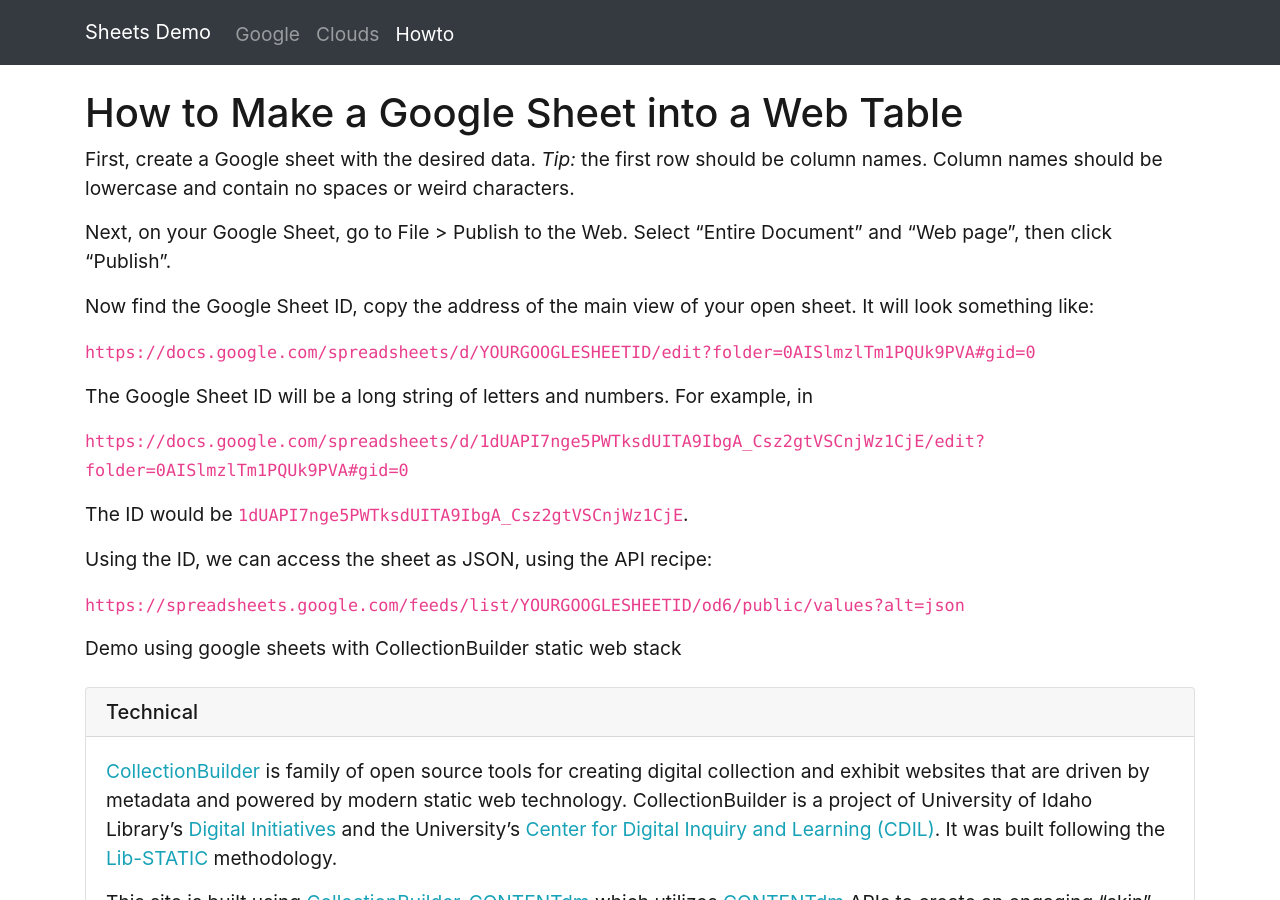
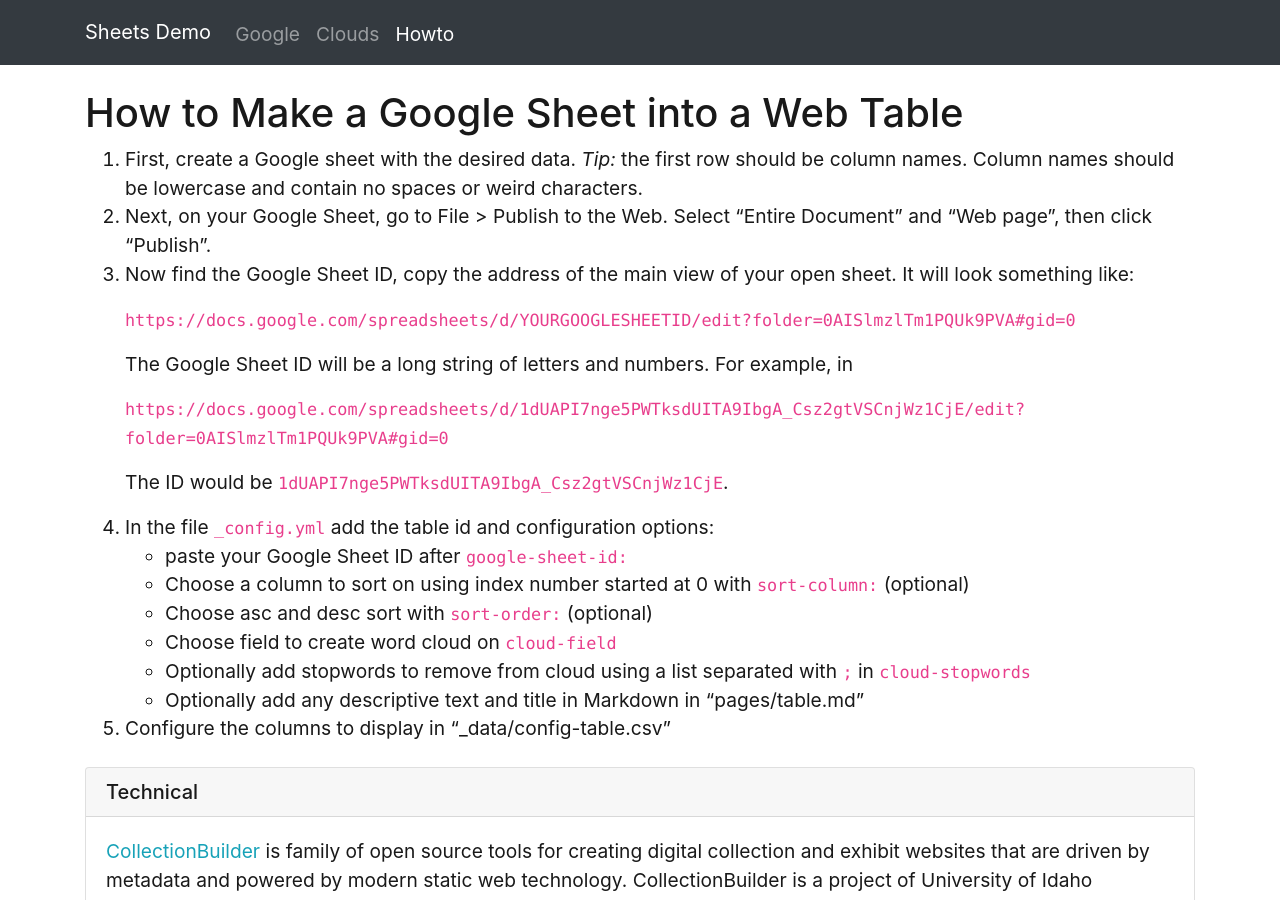
Before and after one commit to evanwill/table-sheet-test, a Jekyll site: the page built from about.md, in a window 1280 px wide and 900 px high. Built offline with Jekyll 4.4.1, drawn with Linux system fonts in a browser that asks for light colours.

Commit message:
reorganize, but doesnt work yet

```diff
--- a/_config.yml
+++ b/_config.yml
@@ -1,5 +1,21 @@
-# CollectionBuilder
-# Jekyll Digital Collection Generator
+# web table
+# Jekyll web table Generator
+
+# Site settings
+title: Sheets Demo
+# header and head metadata
+description: "Demo using google sheets with CollectionBuilder static web stack"
+
+# ID number of your google sheet
+google-sheet-id: 1dUAPI7nge5PWTksdUITA9IbgA_Csz2gtVSCnjWz1CjE
+# column to sort on, 0 to number of columns [optional]
+sort-column: 1
+# order of sort, either asc or desc [optional]
+sort-order: desc
+# field to create a cloud from
+cloud-field: subject
+# stopwords to remove from cloud, ";" separated list [optional]
+cloud-stopwords: the;he
 
 # URL variables
 # site domain
@@ -10,14 +26,6 @@ url: https://evanwill.github.io
 baseurl: /table-sheet-test
 # location of code (repository link)
 source-code: https://github.com/evanwill/table-sheet-test
-
-# Site settings
-title: Sheets Demo
-# header and head metadata
-description: "Demo using google sheets with CollectionBuilder static web stack"
-
-# name of metadata file, be sure to also change page_gen data setting!
-metadata: demo_psychiana
 
 # Note: use environment variable on build command to include analytics
 # JEKYLL_ENV=production jekyll build
--- a/_includes/foot.html
+++ b/_includes/foot.html
@@ -6,4 +6,4 @@
 {% if page.layout == "data" %}{% include js/table-js.html %}{% endif %}
 {% if page.layout == "subjects" %}{% include js/cloud-js.html fields=site.data.theme.subjects-fields min=site.data.theme.subjects-min stopwords=site.data.theme.subjects-stopwords %}{% endif %}
 {% if page.layout == "google-sheet" %}{% include js/table-sheets2.html %}{% endif %}
-{% if page.layout == "cloud" %}{% include js/cloud-sheets.html %}{% endif %}
+{% if page.layout == "cloud" %}{% include js/cloud-sheets.html google-sheet-id=site.google-sheet-id cloud-field=site.cloud-field stopwords=site.cloud-stopwords %}{% endif %}
--- a/about.md
+++ b/about.md
@@ -6,28 +6,29 @@ permalink: /about.html
 
 # How to Make a Google Sheet into a Web Table
 
-First, create a Google sheet with the desired data.
-*Tip:* the first row should be column names. Column names should be lowercase and contain no spaces or weird characters.
+1. First, create a Google sheet with the desired data.
+    *Tip:* the first row should be column names. Column names should be lowercase and contain no spaces or weird characters.
+2. Next, on your Google Sheet, go to File > Publish to the Web.
+Select "Entire Document" and "Web page", then click "Publish".
+3. Now find the Google Sheet ID, copy the address of the main view of your open sheet.
+    It will look something like:
 
-Next, on your Google Sheet, go to File > Publish to the Web.
-Select "Entire Document" and "Web page", then click "Publish".
+    `https://docs.google.com/spreadsheets/d/YOURGOOGLESHEETID/edit?folder=0AISlmzlTm1PQUk9PVA#gid=0`
 
-Now find the Google Sheet ID, copy the address of the main view of your open sheet.
-It will look something like:
+    The Google Sheet ID will be a long string of letters and numbers.
+    For example, in
 
-`https://docs.google.com/spreadsheets/d/YOURGOOGLESHEETID/edit?folder=0AISlmzlTm1PQUk9PVA#gid=0`
+    `https://docs.google.com/spreadsheets/d/1dUAPI7nge5PWTksdUITA9IbgA_Csz2gtVSCnjWz1CjE/edit?folder=0AISlmzlTm1PQUk9PVA#gid=0`
 
-The Google Sheet ID will be a long string of letters and numbers.
-For example, in
+    The ID would be `1dUAPI7nge5PWTksdUITA9IbgA_Csz2gtVSCnjWz1CjE`.
+4. In the file `_config.yml` add the table id and configuration options:
+    - paste your Google Sheet ID after `google-sheet-id:`
+    - Choose a column to sort on using index number started at 0 with `sort-column:` (optional)
+    - Choose asc and desc sort with `sort-order:` (optional)
+    - Choose field to create word cloud on `cloud-field`
+    - Optionally add stopwords to remove from cloud using a list separated with `;` in `cloud-stopwords`
+    - Optionally add any descriptive text and title in Markdown in "pages/table.md"
+5. Configure the columns to display in "_data/config-table.csv"
 
-`https://docs.google.com/spreadsheets/d/1dUAPI7nge5PWTksdUITA9IbgA_Csz2gtVSCnjWz1CjE/edit?folder=0AISlmzlTm1PQUk9PVA#gid=0`
-
-The ID would be `1dUAPI7nge5PWTksdUITA9IbgA_Csz2gtVSCnjWz1CjE`.
-
-Using the ID, we can access the sheet as JSON, using the API recipe:
-
-`https://spreadsheets.google.com/feeds/list/YOURGOOGLESHEETID/od6/public/values?alt=json`
-
-{{ site.description }}
 
 {% include credits.md %}
```
Also changed, not shown: _includes/js/cloud-sheets.html (+4 -4 lines), pages/cloud.md (+1 -1 lines).
